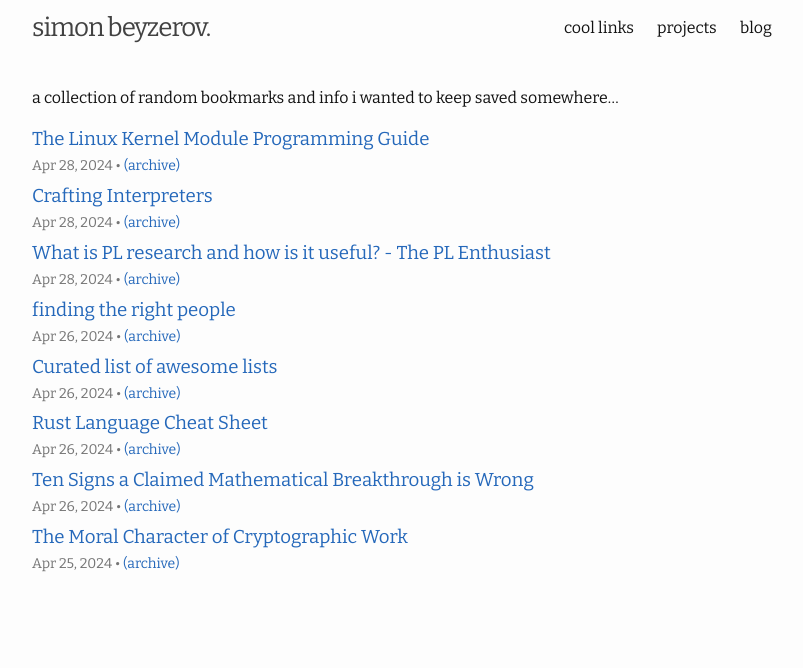
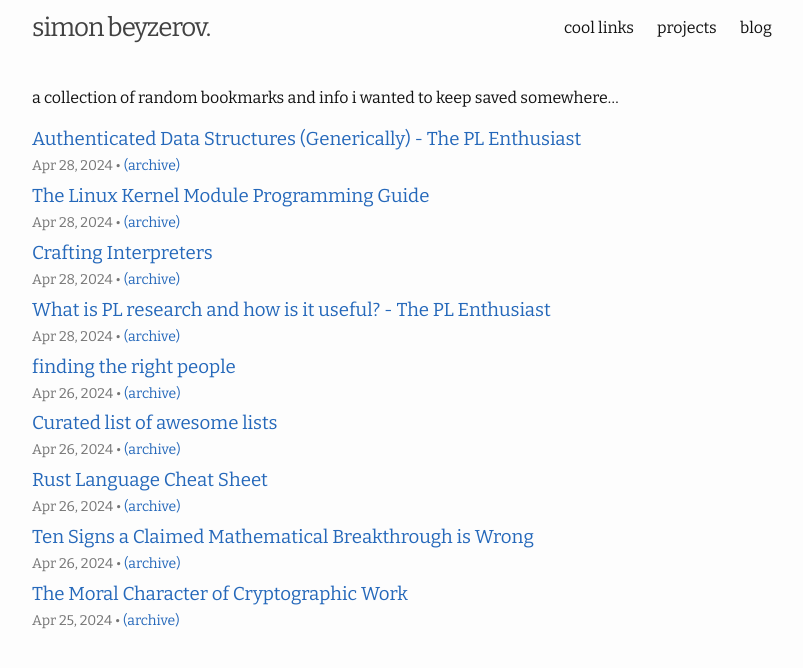
Before and after one commit to sim15/sim15.github.io, a Jekyll site: the page built from bookmarks.md, in a window 1280 px wide. Shown: the top 668 px of the page, without its empty margins (238-1041 px from the left). Built offline with Jekyll 4.4.1, drawn with Linux system fonts in a browser that asks for light colours; part of the change alters nothing that is shown.

Commit message:
Bookmark Authenticated Data Structures (Generically) - The PL Enthusiast

```diff
--- a/_data/bookmarks.json
+++ b/_data/bookmarks.json
@@ -103,5 +103,21 @@
     "url": "https://sysprog21.github.io/lkmpg/",
     "type": "",
     "waybackUrl": "http://web.archive.org/web/20240211000134/https://sysprog21.github.io/lkmpg/"
+  },
+  {
+    "title": "Authenticated Data Structures (Generically) - The PL Enthusiast",
+    "site": "The Programming Languages Enthusiast",
+    "author": "Michael Hicks",
+    "date": "2024-04-28",
+    "timestamp": "2024-04-28T23:49:13.975Z",
+    "description": "This blog post is the first in my series on secure computation and will be presented in two parts. It briefly introduces some work my collaborators and I published this year, which illustrates a pleasant application of programming languages ideas to … Continue reading →",
+    "url": "http://www.pl-enthusiast.net/2014/06/11/authenticated-data-structures-generically/",
+    "image": "bookmark-authenticated-data-structures-generically-the-pl-enthusiast.png",
+    "type": "article",
+    "tags": [
+      "pl",
+      "cryptography"
+    ],
+    "waybackUrl": "http://web.archive.org/web/20240203203041/http://www.pl-enthusiast.net/2014/06/11/authenticated-data-structures-generically/"
   }
 ]
```
